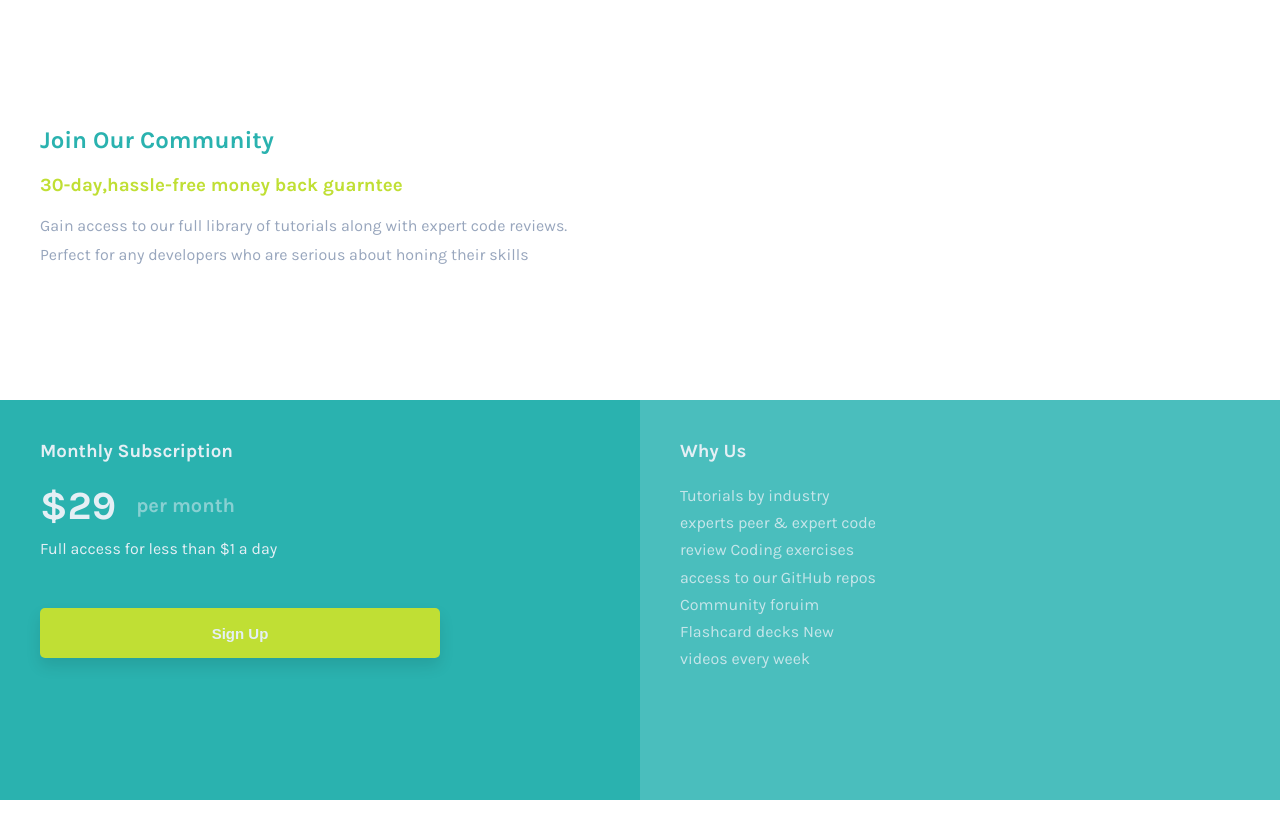
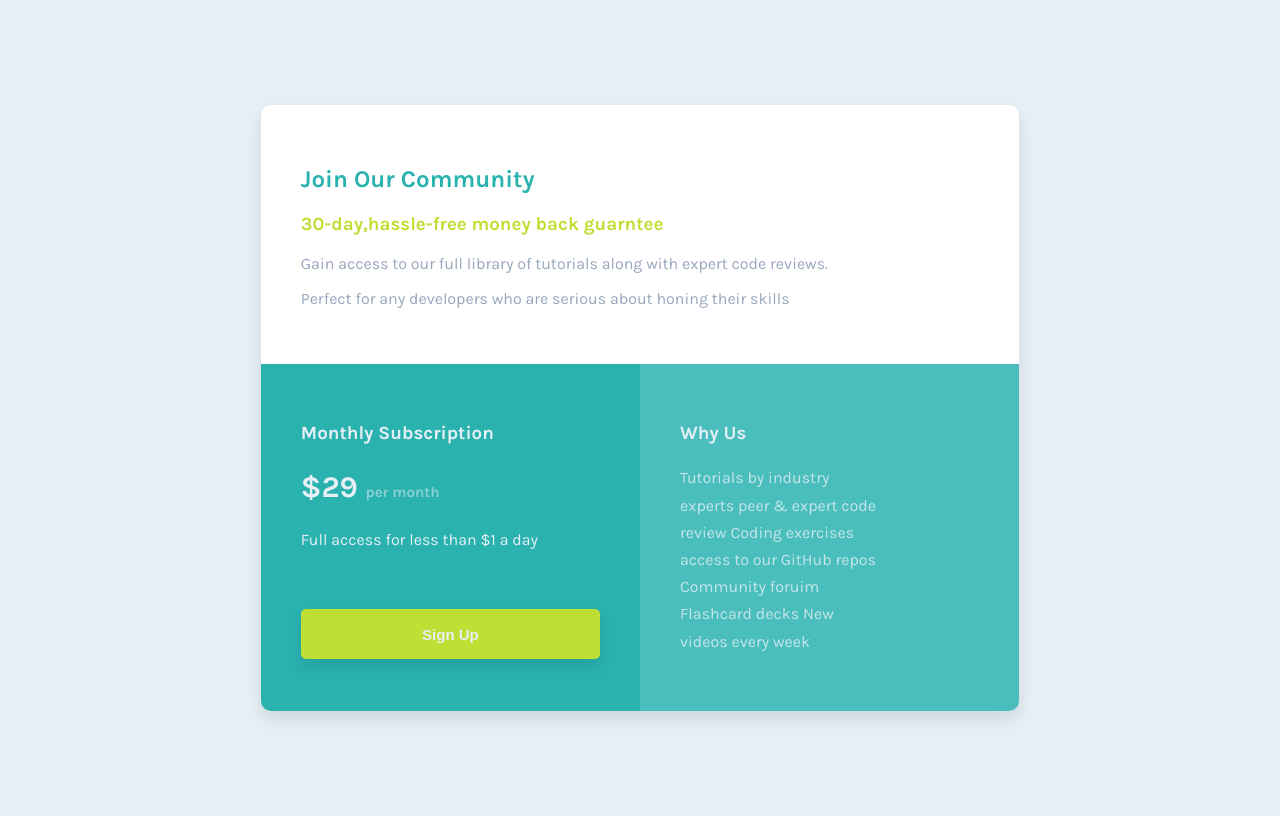
Before and after one commit to Modar-Mulla/single-price-grid-component-master, a plain HTML site: page index.html in a window 1280 px wide. Drawn offline with Linux system fonts and the light colour scheme.

Commit message:
files uploaded

```diff
--- a/index.html
+++ b/index.html
@@ -1,24 +1,37 @@
 <!DOCTYPE html>
 <html lang="en">
   <head>
-  <meta charset="UTF-8">
-  <meta name="viewport" content="width=device-width, initial-scale=1.0"> <!-- displays site properly based on user's device -->
+    <meta charset="UTF-8" />
+    <meta name="viewport" content="width=device-width, initial-scale=1.0" />
+    <!-- displays site properly based on user's device -->
 
-  <link rel="icon" type="image/png" sizes="32x32" href="./images/favicon-32x32.png">
-  <link rel="preconnect" href="https://fonts.googleapis.com">
-<link rel="preconnect" href="https://fonts.gstatic.com" crossorigin>
-<link href="https://fonts.googleapis.com/css2?family=Karla:wght@400;700&display=swap" rel="stylesheet">
-<link rel="stylesheet" href="main.css">
+    <link
+      rel="icon"
+      type="image/png"
+      sizes="32x32"
+      href="./images/favicon-32x32.png"
+    />
+    <link rel="preconnect" href="https://fonts.googleapis.com" />
+    <link rel="preconnect" href="https://fonts.gstatic.com" crossorigin />
+    <link
+      href="https://fonts.googleapis.com/css2?family=Karla:wght@400;700&display=swap"
+      rel="stylesheet"
+    />
+    <link rel="stylesheet" href="main.css" />
     <title>Frontend Mentor | Single Price Grid Component</title>
-
-
-
   </head>
+  <body>
+    <div class="container">
       <section class="intro">
         <h2>Join Our Community</h2>
         <h3>30-day,hassle-free money back guarntee</h3>
-  <p>Gain access to our full library of tutorials along with expert code reviews.</p>
-  <p>Perfect for any developers who are serious about honing their skills</p>
+        <p>
+          Gain access to our full library of tutorials along with expert code
+          reviews.
+        </p>
+        <p>
+          Perfect for any developers who are serious about honing their skills
+        </p>
       </section>
       <section class="sub-about">
         <div class="subscription">
@@ -29,9 +42,13 @@
         </div>
         <div class="about">
           <h3>Why Us</h3>
-    <p>Tutorials by industry experts peer & expert code review Coding exercises access to our GitHub repos Community foruim Flashcard decks New videos every week
+          <p>
+            Tutorials by industry experts peer & expert code review Coding
+            exercises access to our GitHub repos Community foruim Flashcard
+            decks New videos every week
           </p>
         </div>
       </section>
+    </div>
   </body>
 </html>
--- a/main.css
+++ b/main.css
@@ -4,66 +4,74 @@
   --Light-Gray: hsl(204, 43%, 93%);
   --Grayish-Blue: hsl(218, 22%, 67%);
 }
-*{
+* {
   box-sizing: border-box;
-  padding: 0;
-  margin: 0;
 }
 body {
   font-family: "Karla", sans-serif;
   min-height: 100vh;
+  background-color: var(--Light-Gray);
+  display: flex;
+  justify-content: center;
+  align-items: center;
 }
-.intro{
-  display: flex;
-  flex-direction: column;
-  justify-content: center;
-  min-height: 50vh;
+.container {
+ width: 60%;
+ box-shadow: 0px 8px 15px rgba(0, 0, 0, 0.1);
+ border-radius:10px ;
+ -webkit-border-radius:10px ;
+ -moz-border-radius:10px ;
+ -ms-border-radius:10px ;
+ -o-border-radius:10px ;
+ overflow: hidden;
+}
+.intro {
   padding: 40px;
+  background-color: white;
 }
+
 .intro h2 {
   color: var(--cyan);
-  margin-bottom: 20px;
 }
 
 .intro h3 {
   color: var(--Bright-Yellow);
-  margin-bottom: 20px;
 }
+
 .intro p {
   color: var(--Grayish-Blue);
-  margin-bottom: 10px;
 }
 
-.sub-about{
-  min-height: 50vh;
+.sub-about {
   display: grid;
   grid-template-columns: 1fr 1fr;
 }
-.sub-about .subscription{
+
+.sub-about .subscription {
   padding: 40px;
   background-color: var(--cyan);
 }
-.sub-about .subscription h3{
+
+.sub-about .subscription h3 {
   color: var(--Light-Gray);
-  margin-bottom: 20px;
 }
+
 .sub-about .subscription h1{
-  display: flex;
-  align-items: center;
   color: var(--Light-Gray);
-  font-size: 40px;
-  margin-bottom: 10px;
+  font-size: 30px;
 }
+
 .sub-about .subscription h1 span{
   color: var(--Light-Gray);
-  font-size: 20px;
-  margin-left: 20px;
+  font-size: 15px;
   opacity: 0.5;
 }
+
 .sub-about .subscription p{
   color: var(--Light-Gray);
-  margin-bottom: 50px;
+  margin-bottom: 60px;
 }
+
 .sub-about .subscription button{
   position: relative;
   border: none;
@@ -87,6 +95,7 @@ body {
   -ms-transition: 0.3s;
   -o-transition: 0.3s;
 }
+
 .sub-about .subscription button:hover{
   transform: translateY(-10px);
   -webkit-transform: translateY(-10px);
@@ -98,13 +107,13 @@ body {
 .about{
   background-color:#4abebd;
   padding: 40px;
-  display: flex;
-  flex-direction: column;
 }
+
 .about h3{
   color: var(--Light-Gray);
   margin-bottom: 20px;
 }
+
 .about p{
   max-width: 200px;
   line-height: 1.7;
```
Lines whose indentation alone changed are shown as unchanged.
